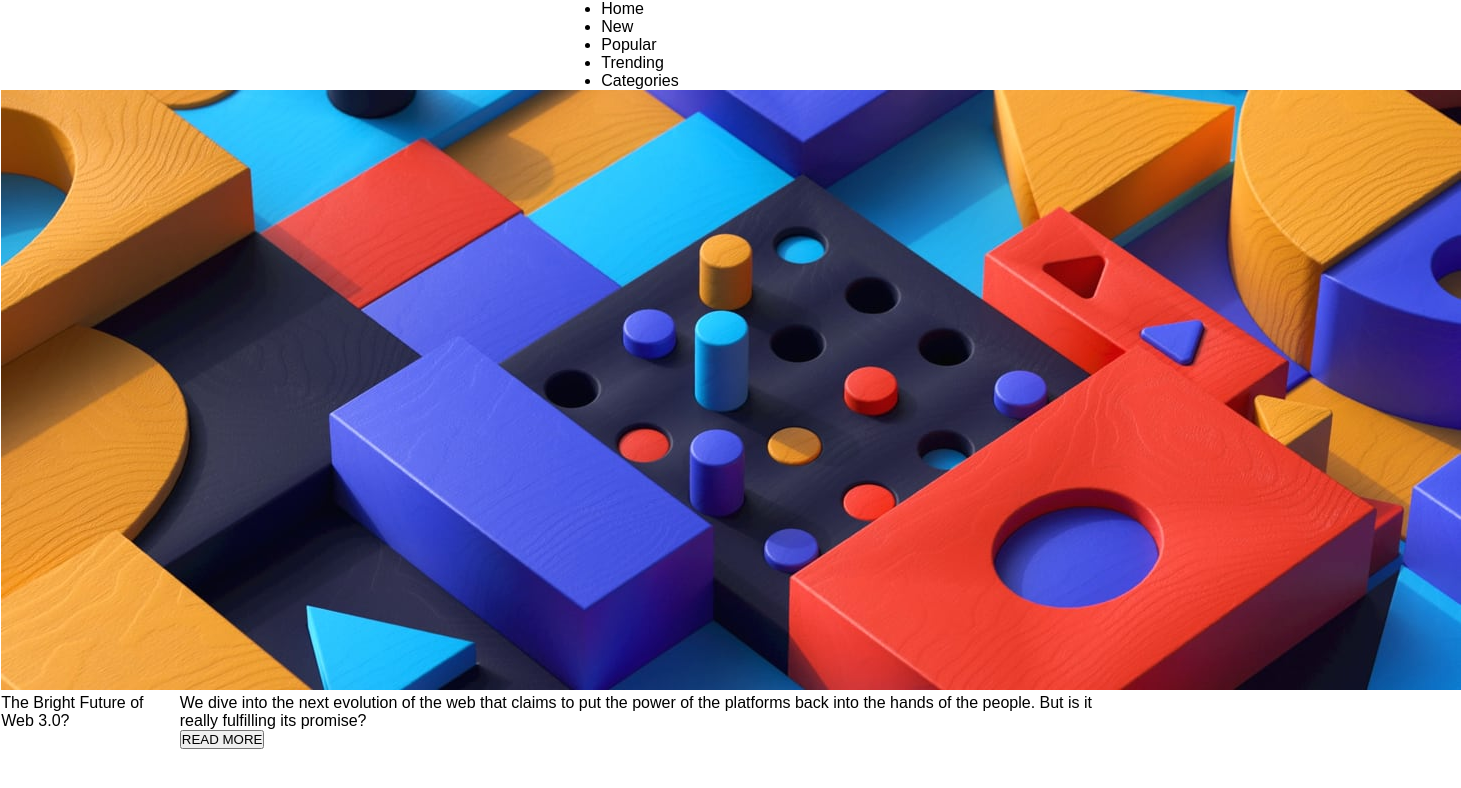
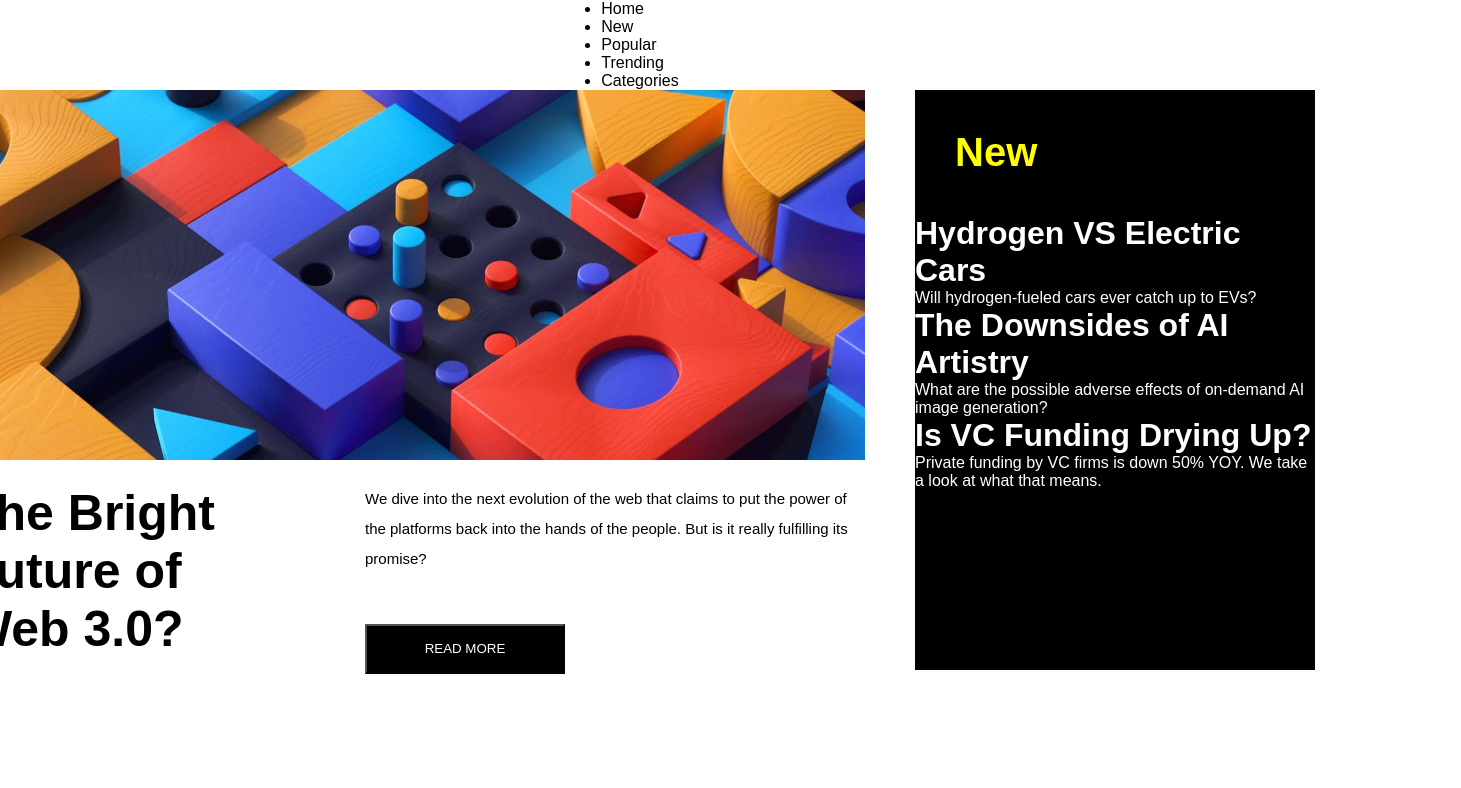
Before and after one commit to KaioSoledade/Pagina-de-Noticia, a plain HTML site: page index.html in a window 1280 px wide. Shown: the whole page, 1461 px wide, since content can reach past the window. Drawn offline with Linux system fonts and the light colour scheme.

Commit message:
produzindo o container superior 2

```diff
--- a/index.html
+++ b/index.html
@@ -8,13 +8,13 @@
     <link rel="stylesheet" href="style.css">
 </head>
 <body>
-    <footer>
-        <div class="footer-container">
+    <header>
+        <div class="header-container">
 
-            <div class="footer-logo">
+            <div class="header-logo">
 
             </div>
-            <div class="footer-nav">
+            <div class="header-nav">
                 <nav>
                     <ul>
                         <li><a href="#"></a>Home</li>
@@ -26,7 +26,7 @@
                 </nav>
             </div>
         </div>
-    </footer>
+    </header>
     <main>
         <div class="main-container1">
             <div class="main-container1-superior">
@@ -50,7 +50,22 @@
                     </div>
                 </div>
                 <div class="main-container1-superior2">
-
+                    <div class="main-c1-s2-title"><p>New</p></div>
+                    <div class="s2-conteudo1 s2-text">
+                        <h1>Hydrogen VS Electric Cars</h1>
+                        <p>Will hydrogen-fueled cars ever catch up to EVs?</p>
+                    </div>
+                    <div class="linha-diviao"></div>
+                    <div class="s2-conteudo2 s2-text">
+                        <h1>The Downsides of AI Artistry</h1>
+                        <p>What are the possible adverse effects of on-demand AI image generation?
+                        </p>
+                    </div>
+                    <div class="linha-diviao"></div>
+                    <div class="s2-conteudo3 s2-text">
+                        <h1>Is VC Funding Drying Up?</h1>
+                        <p>Private funding by VC firms is down 50% YOY. We take a look at what that means.</p>
+                    </div>
                 </div>
             </div>
             <div class="main-container1-inferior">
@@ -58,6 +73,10 @@
             </div>
         </div>
     </main>
+    <script>
 
+
+
+    </script>
 </body>
 </html>
--- a/style.css
+++ b/style.css
@@ -7,9 +7,10 @@
 
 body{
     height: 100vh;
+
 }
 
-footer{
+header{
     width: 100%;
 
     display: flex;
@@ -17,16 +18,16 @@ footer{
 }
 
 
-
 main{
     width: 100%;
 
     display: flex;
     justify-content: center;
+    align-items: center;
 }
 
 .main-container1{
-    width: 1800px;
+    width: 1400px;
     height: 1000px;
 
     display: flex;
@@ -34,7 +35,7 @@ main{
 }
 
 .main-container1-superior{
-    width: 100%;
+    width: 1400px;
     height: 75%;
 
     display: flex;
@@ -42,15 +43,15 @@ main{
 }
 
 .main-container1-superior1{
-    width: 75%;
+    width: 900px;
     height: 100%;
 
     display: flex;
     flex-direction: column;
 }
 
-.main-c1-s1-imagem{
-
+.main-c1-s1-imagem img{
+    width: 900px;
 }
 .main-c1-s1-conteudo{
     width: 100%;
@@ -58,7 +59,52 @@ main{
     display: flex;
     justify-content: space-between;
 }
+.main-c1-s1-c-1{
+    width: 300px;
+    height: 300px;
+    margin-top: 20px;
 
+    font-size: 50px;
+    font-weight: bold;
+}
+.main-c1-s1-c-2{
+    margin-top: 20px;
+    width: 500px;
+    height: 190px;
+
+    line-height: 200%;
+    font-size: 15px;
+
+    display: flex;
+    flex-direction: column;
+    justify-content: space-between;
+}
+.main-c1-s1-c-2 button{
+    width: 200px;
+    height: 50px;
+
+    background-color: black;
+    color: white;
+}
+
+.main-container1-superior2{
+    width: 400px;
+    height: 580px;
+
+    background-color: black;
+
+}
+.main-c1-s2-title p{
+    font-size: 40px;
+    font-weight: 800;
+    margin: 1em;
+
+    color: yellow;
+}
+
+.s2-text{
+    color: white;
+}
 .main-container1-inferior{
     width: 100%;
     height: 25%;
```
Also changed, not shown: script.js (line endings or trailing spaces).
